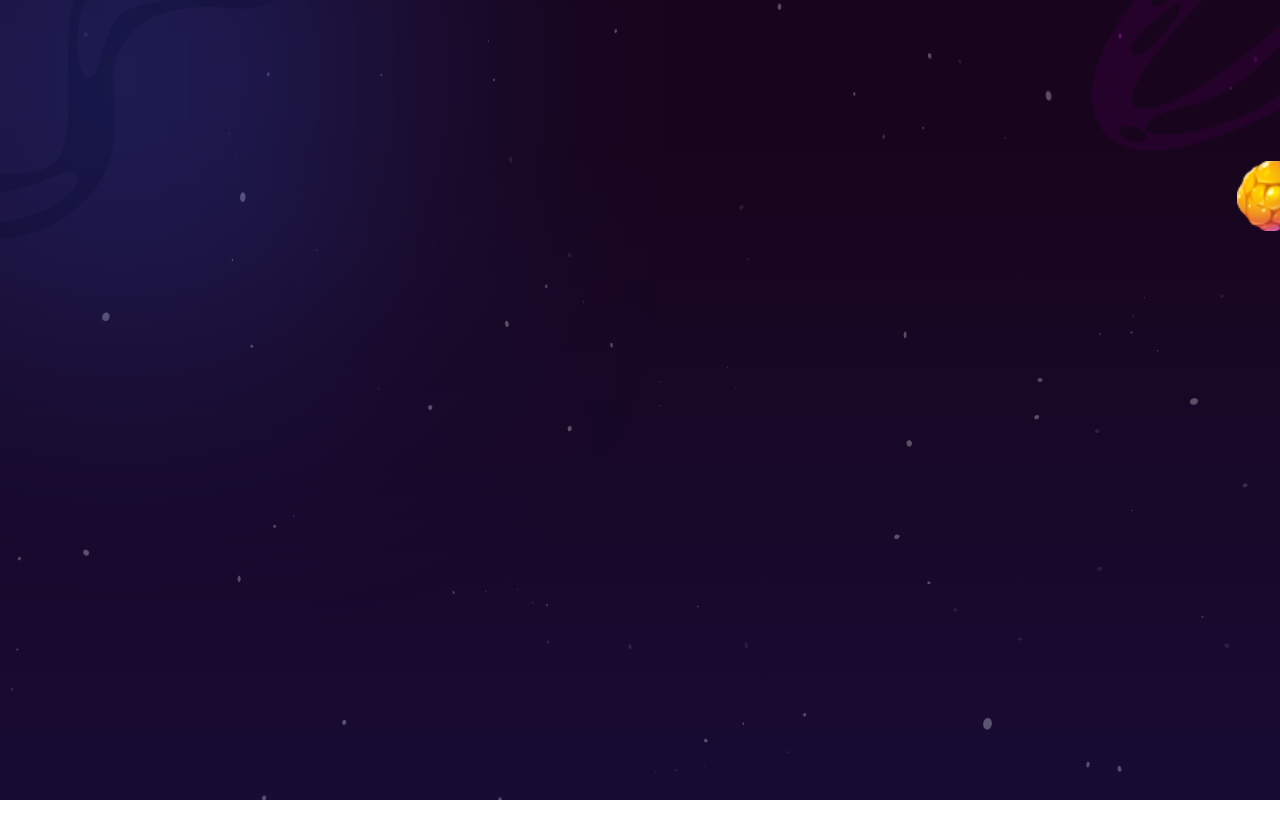
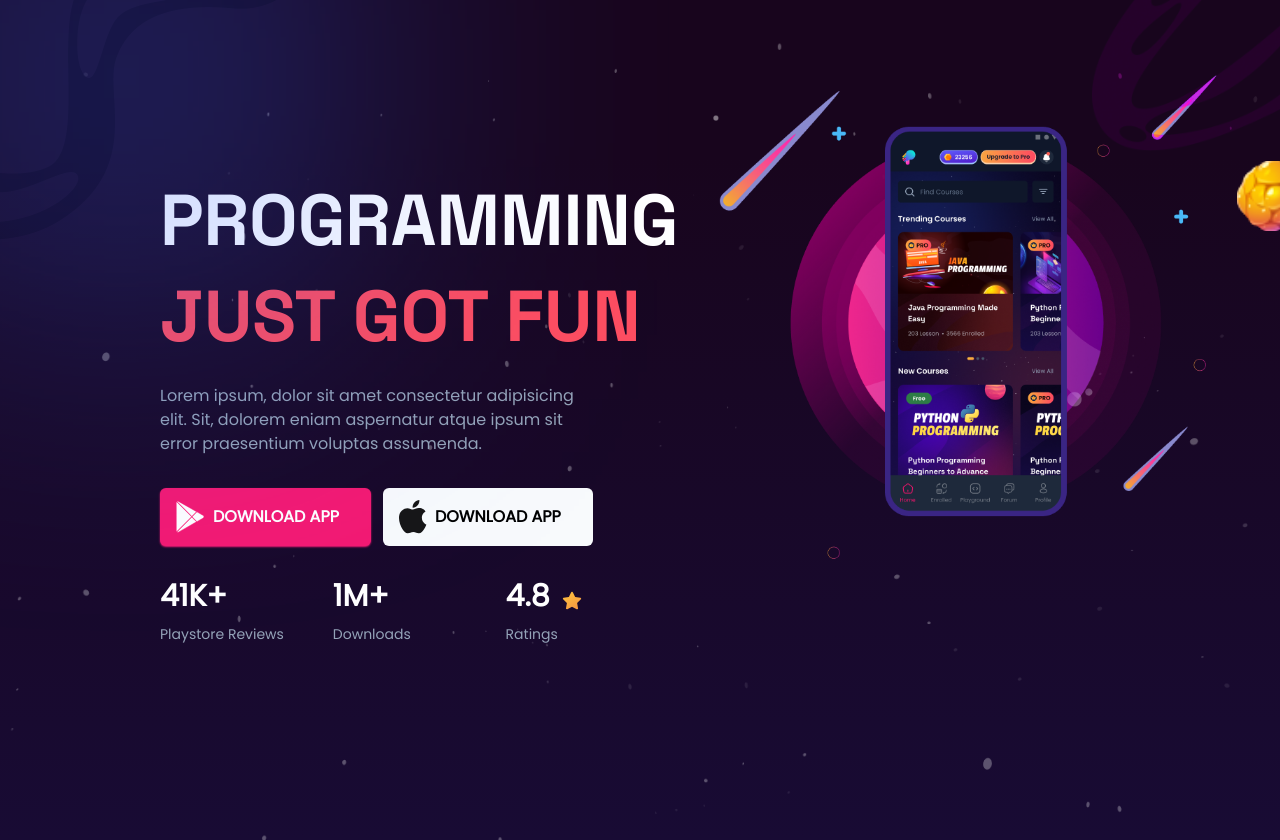
Before and after one commit to h-zahar/programming-hero, a website: page src/index.html in a window 1280 px wide. Before the commit the page ends 800 px from the top, so only its background shows below. Drawn offline with nearby package versions, Linux system fonts and the light colour scheme; files that its build step writes are made by us from their sources; files whose address does not match are found by name.

Commit message:
Finished Header Section

```diff
--- a/src/index.html
+++ b/src/index.html
@@ -5,6 +5,10 @@
   <meta name="viewport" content="width=device-width, initial-scale=1.0">
   <link href="/dist/output.css" rel="stylesheet">
   <link href="./styles/style.css" rel="stylesheet">
+  <link rel="preconnect" href="https://fonts.googleapis.com">
+  <link rel="preconnect" href="https://fonts.gstatic.com" crossorigin>
+  <link href="https://fonts.googleapis.com/css2?family=Space+Grotesk:wght@700&display=swap" rel="stylesheet">
+  <link href="https://fonts.googleapis.com/css2?family=Poppins&display=swap" rel="stylesheet">
 </head>
 <body class="bg-brand text-white">
   <div class="bg-image">
@@ -13,6 +17,54 @@
     <div class="bg-vector-right"><img src="./assets/images/vector-right.png" /></div>
     <div class="bg-icon-1"></div>
     <div class="bg-icon-1"></div>
+
+    <!-- <div class="xl:mx-40 md:mx-28 sm:mx-16 mx-auto mt-20"> -->
+      <div class="mt-10">
+      <div class="grid grid-cols-1 md:grid-cols-2">
+        <div class="flex mt-36 mx-3 md:mx-40">
+          <div>
+          <div class="text-4xl md:text-7xl font-bold uppercase text-brand mb-8">
+            <h1>Programming</h1>
+            <h1 class="mt-6 text-fun">Just Got Fun</h1>
+          </div>
+          <div style="max-width: 42ch;">
+            <p class="text-secondary">Lorem ipsum, dolor sit amet consectetur adipisicing elit. Sit, dolorem eniam aspernatur atque ipsum sit error praesentium voluptas assumenda.</p>
+          </div>
+          <div class="mt-8 flex flex-wrap">
+            <button class="shadow-sm shadow-primary bg-primary rounded-md pl-4 pr-8 py-3 flex items-center font-semibold uppercase mr-3"><img class="mr-2" src="./assets/icons/play-store.svg" /> <span class="hidden md:inline-block">Download App</span>
+            </button>
+            <button class="bg-classic rounded-md pl-4 pr-8 py-3 flex items-center text-dark font-semibold uppercase"><img class="mr-2" src=".//assets/icons/apple-store.svg" /> <span class="hidden md:inline-block">Download App</span></button>
+          </div>
+
+          <div class="grid grid-cols-3 mt-8">
+            <div>
+              <p class="text-3xl font-bold mb-2">41K+</p>
+              <span class="text-sm text-secondary font-normal">Playstore Reviews</span>
+            </div>
+            <div>
+              <p class="text-3xl font-bold mb-2">1M+</p>
+              <span class="text-sm text-secondary font-normal">Downloads</span>
+            </div>
+            <div>
+              <div class="flex items-center">
+              <p class="text-3xl font-bold mb-2">4.8</p>
+              <img class="ml-3" src="./assets/icons/star.svg" />
+              </div>
+              <span class="text-sm text-secondary font-normal">Ratings</span>
+            </div>
+          </div>
+
+          </div>
+        </div>
+
+        <div class="flex justify-center">
+          <div class="mr-8">
+            <img class="" src="./assets/images/header-frame.png" />
+          </div>
+        </div>
+      </div>
+    </div>
+
   </div>
 </body>
 </html>
--- a/src/styles/style.css
+++ b/src/styles/style.css
@@ -1,15 +1,28 @@
 body {
     height: 100vh;
+    font-family: 'Poppins', sans-serif;
 }
 
 .bg-brand {
     background: linear-gradient(180deg, #18051D 18.8%, #180B34 100%);
 }
 
+.text-brand {
+    font-family: 'Space Grotesk', sans-serif;
+}
+
+.text-fun {
+    color: #FE4D60;
+}
+
 .bg-image {
     background: url('/src/assets/images/background.png');
     background-size: cover;
     height: 100%;
+}
+
+.img-transform {
+    transform: scale(1.2) translateX(-50px);
 }
 
 .filter-1 {
@@ -45,11 +58,12 @@ body {
 .bg-vector-left {
     position: absolute;
     left: 0;
+    top: 0;
 
     /* background: #475569; */
     mix-blend-mode: overlay;
     /* opacity: 0.5; */
-    z-index: 9999;
+    /* z-index: 9999; */
 }
 
 .bg-vector-right {
@@ -61,5 +75,5 @@ body {
     /* background: radial-gradient(14852.47% 14852.47% at 114979.28% 4579.85%, #F128C5 8.15%, #C11BB9 100%); */
     /* background-blend-mode: overlay; */
     mix-blend-mode: overlay;
-    z-index: 9999;
+    /* z-index: 9999; */
 }
--- a/tailwind.config.js
+++ b/tailwind.config.js
@@ -6,7 +6,11 @@ module.exports = {
     colors: {
       'transparent': 'transparent',
       // 'primary': 'linear-gradient(180deg, #18051D 18.8%, #180B34 100%)',
+      'primary': '#F41972',
+      'secondary': '#94A3B8',
+      'classic': '#F8FAFC',
       'white': '#ffffff',
+      'dark': '#000000',
       'purple': '#3f3cbb',
       'midnight': '#121063',
       'metal': '#565584',
```
Also changed, not shown: dist/output.css (added), 2 other files.
